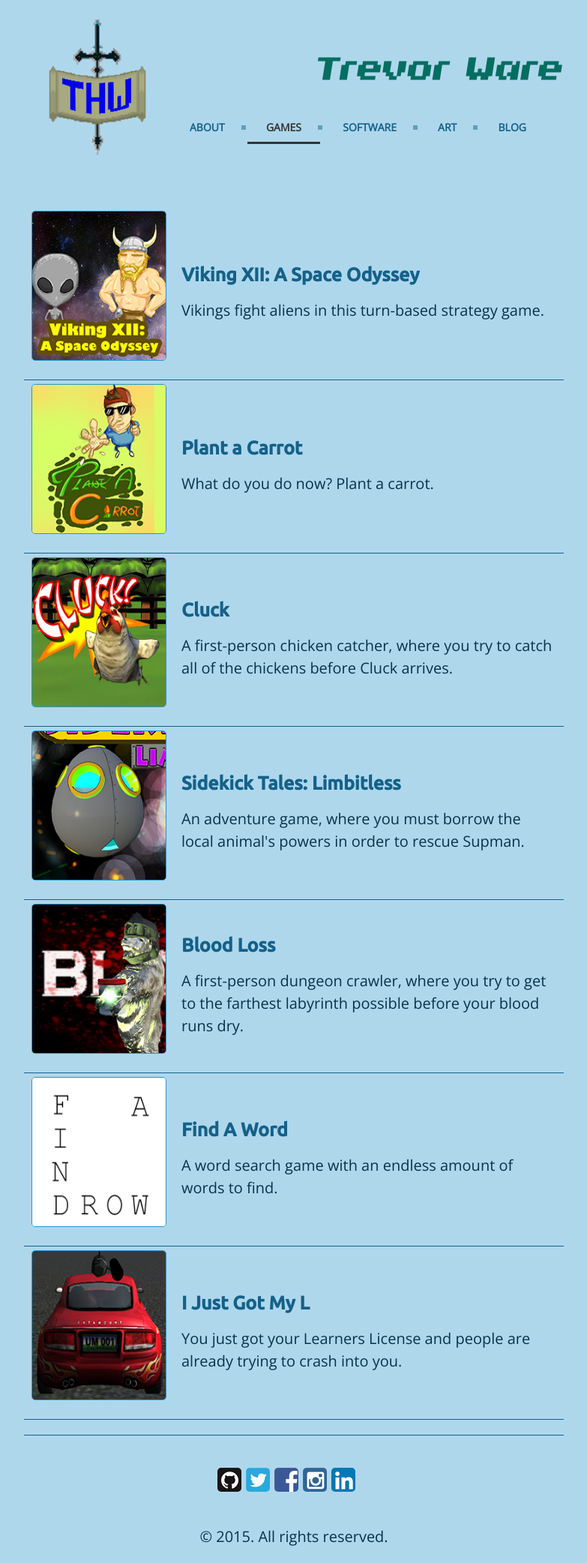
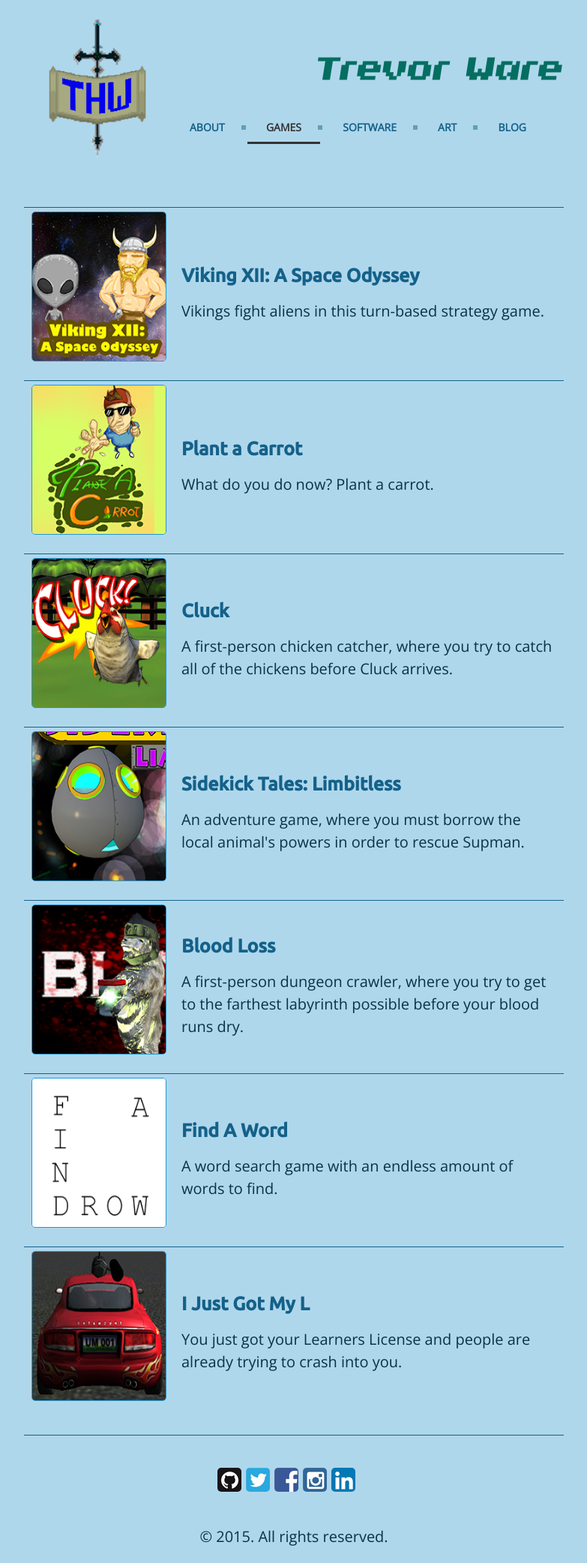
Before and after one commit to twarrre/twarrre.github.io, a Jekyll site: the page built from games.md, in a window 1280 px wide. Shown: the whole page at 75% size, without its empty margins (248-1031 px from the left). Built offline with Jekyll 4.4.1, drawn with Linux system fonts in a browser that asks for light colours.

Commit message:
Underline.

```diff
--- a/public/css/poole.css
+++ b/public/css/poole.css
@@ -494,7 +494,7 @@ a.pagination-item:hover {
 }
 
 .tableitem td{
-  border-bottom: 1px solid #146189;
+  border-top: 1px solid #146189;
 }
 
 .icon-container {
```
